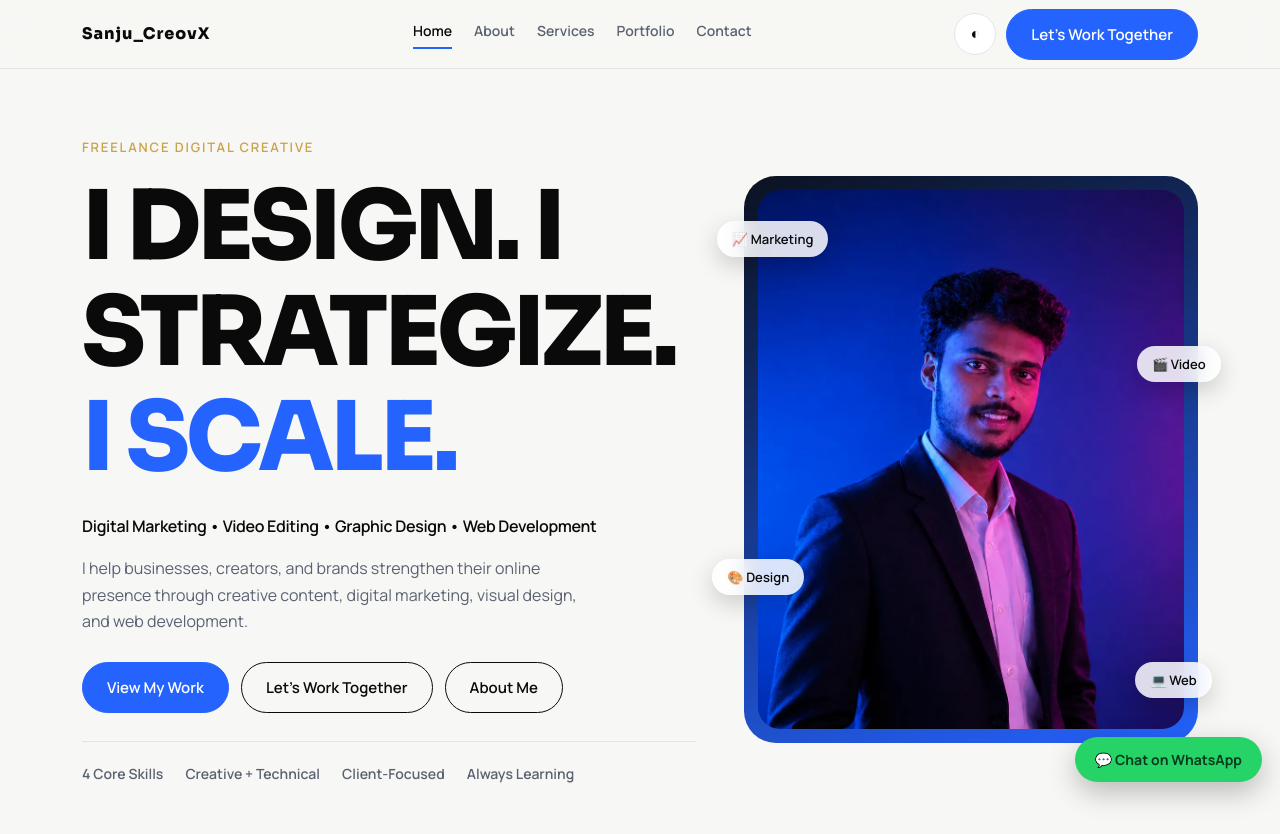
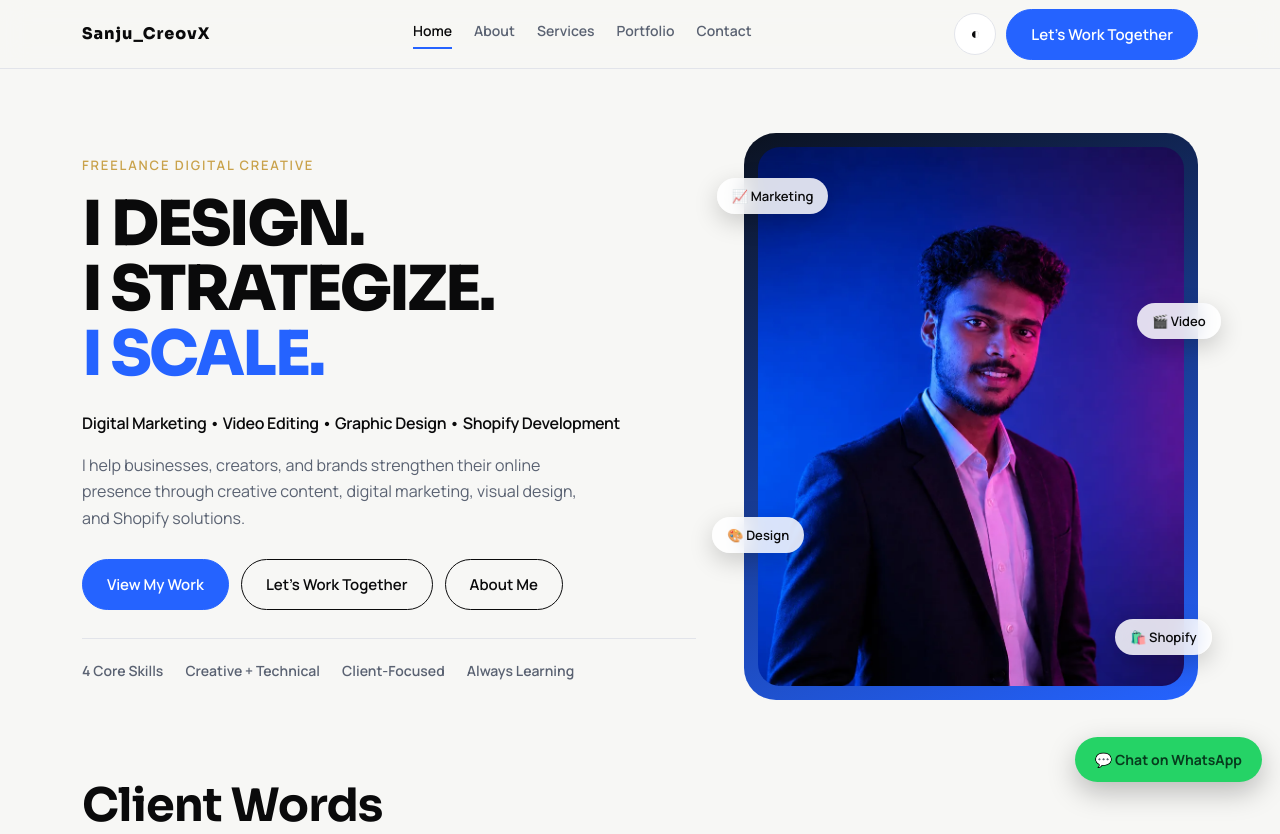
Before and after one commit to sanjey0508-ship-it/sanjeyyyyy, a plain HTML site: page index.html in a window 1280 px wide. Shown: the top 834 px of the page. Drawn offline with Linux system fonts and the light colour scheme.

Commit message:
Add files via upload

```diff
--- a/index.html
+++ b/index.html
@@ -1,31 +1,31 @@
 <!DOCTYPE html><html lang="en"><head>
 <meta charset="utf-8">
 <meta name="viewport" content="width=device-width, initial-scale=1">
-<title>Sanjey | Freelance Digital Marketing, Video Editing &amp; Web Development</title>
+<title>Sanjey | Freelance Digital Marketing, Video Editing &amp; Shopify</title>
 <link rel="preconnect" href="https://fonts.googleapis.com"><link rel="preconnect" href="https://fonts.gstatic.com" crossorigin="">
 <link href="https://fonts.googleapis.com/css2?family=Sora:wght@500;700;800&amp;family=Manrope:wght@400;500;600;700&amp;display=swap" rel="stylesheet">
 <script>try{var t=localStorage.getItem("theme");if(t)document.documentElement.dataset.theme=t}catch(e){}</script>
 <link rel="stylesheet" href="style.css">
-<meta name="description" content="Freelance digital creative offering digital marketing, video editing, graphic design and web development for brands, creators and small businesses.">
+<meta name="description" content="Freelance digital creative offering digital marketing, video editing, graphic design and Shopify store development for brands, creators and small businesses.">
 <meta name="robots" content="index,follow,max-image-preview:large">
 <meta name="theme-color" content="#0b1220">
 <link rel="canonical" href="https://sanjeyyyyy.vercel.app/">
 <meta property="og:site_name" content="Sanjey">
 <meta property="og:type" content="website">
-<meta property="og:title" content="Sanjey | Freelance Digital Marketing, Video Editing &amp; Web Development">
-<meta property="og:description" content="Freelance digital creative offering digital marketing, video editing, graphic design and web development for brands, creators and small businesses.">
+<meta property="og:title" content="Sanjey | Freelance Digital Marketing, Video Editing &amp; Shopify">
+<meta property="og:description" content="Freelance digital creative offering digital marketing, video editing, graphic design and Shopify store development for brands, creators and small businesses.">
 <meta property="og:url" content="https://sanjeyyyyy.vercel.app/">
 <meta property="og:image" content="https://sanjeyyyyy.vercel.app/og-image.png">
 <meta property="og:image:width" content="1200"><meta property="og:image:height" content="630">
 <meta property="og:locale" content="en_IN">
 <meta name="twitter:card" content="summary_large_image">
-<meta name="twitter:title" content="Sanjey | Freelance Digital Marketing, Video Editing &amp; Web Development">
-<meta name="twitter:description" content="Freelance digital creative offering digital marketing, video editing, graphic design and web development for brands, creators and small businesses.">
+<meta name="twitter:title" content="Sanjey | Freelance Digital Marketing, Video Editing &amp; Shopify">
+<meta name="twitter:description" content="Freelance digital creative offering digital marketing, video editing, graphic design and Shopify store development for brands, creators and small businesses.">
 <meta name="twitter:image" content="https://sanjeyyyyy.vercel.app/og-image.png">
 <link rel="icon" href="favicon.svg" type="image/svg+xml">
 <link rel="apple-touch-icon" href="apple-touch-icon.png">
 <link rel="preload" as="image" href="sanjey-neon.webp" fetchpriority="high">
-<script type="application/ld+json">{"@context":"https://schema.org","@graph":[{"@type":"WebSite","@id":"https://sanjeyyyyy.vercel.app/#website","url":"https://sanjeyyyyy.vercel.app/","name":"Sanjey","inLanguage":"en-IN"},{"@type":["Person","ProfessionalService"],"@id":"https://sanjeyyyyy.vercel.app/#sanjey","name":"Sanjey","url":"https://sanjeyyyyy.vercel.app/","image":"https://sanjeyyyyy.vercel.app/sanjey-neon.webp","jobTitle":"Freelance Digital Creative","description":"Freelance digital creative offering digital marketing, video editing, graphic design and web development for brands, creators and small businesses.","areaServed":"IN","knowsAbout":["Digital Marketing","Video Editing","Graphic Design","Web Development","Social Media Marketing","Meta Ads"],"sameAs":["https://instagram.com/Sanjuu_CreovX"],"hasOfferCatalog":{"@type":"OfferCatalog","name":"Services","itemListElement":[{"@type":"Offer","itemOffered":{"@type":"Service","name":"Digital Marketing"}},{"@type":"Offer","itemOffered":{"@type":"Service","name":"Video Editing"}},{"@type":"Offer","itemOffered":{"@type":"Service","name":"Graphic Design"}},{"@type":"Offer","itemOffered":{"@type":"Service","name":"Web Development"}}]}}]}</script>
+<script type="application/ld+json">{"@context":"https://schema.org","@graph":[{"@type":"WebSite","@id":"https://sanjeyyyyy.vercel.app/#website","url":"https://sanjeyyyyy.vercel.app/","name":"Sanjey","inLanguage":"en-IN"},{"@type":["Person","ProfessionalService"],"@id":"https://sanjeyyyyy.vercel.app/#sanjey","name":"Sanjey","url":"https://sanjeyyyyy.vercel.app/","image":"https://sanjeyyyyy.vercel.app/sanjey-neon.webp","jobTitle":"Freelance Digital Creative","description":"Freelance digital creative offering digital marketing, video editing, graphic design and Shopify store development for brands, creators and small businesses.","areaServed":"IN","knowsAbout":["Digital Marketing","Video Editing","Graphic Design","Shopify Development","Social Media Marketing","Meta Ads"],"sameAs":["https://instagram.com/Sanjuu_CreovX"],"hasOfferCatalog":{"@type":"OfferCatalog","name":"Services","itemListElement":[{"@type":"Offer","itemOffered":{"@type":"Service","name":"Digital Marketing"}},{"@type":"Offer","itemOffered":{"@type":"Service","name":"Video Editing"}},{"@type":"Offer","itemOffered":{"@type":"Service","name":"Graphic Design"}},{"@type":"Offer","itemOffered":{"@type":"Service","name":"Shopify Development"}}]}}]}</script>
 
 </head>
 <body>
@@ -38,14 +38,14 @@
 <header class="hero" id="home"><div class="wrap hg">
 <div>
 <span class="tag">FREELANCE DIGITAL CREATIVE</span>
-<h1>I DESIGN. I STRATEGIZE. <span>I SCALE.</span></h1>
-<h2 class="line">Digital Marketing • Video Editing • Graphic Design • Web Development</h2>
-<p>I help businesses, creators, and brands strengthen their online presence through creative content, digital marketing, visual design, and web development.</p>
+<h1>I DESIGN.<br>I STRATEGIZE.<br><span>I SCALE.</span></h1>
+<h2 class="line">Digital Marketing • Video Editing • Graphic Design • Shopify Development</h2>
+<p>I help businesses, creators, and brands strengthen their online presence through creative content, digital marketing, visual design, and Shopify solutions.</p>
 <div class="ctas"><a class="btn p" href="portfolio.html">View My Work</a><a class="btn" href="contact.html">Let's Work Together</a><a class="btn" href="about.html">About Me</a></div>
 <div class="trust"><span>4 Core Skills</span><span>Creative + Technical</span><span>Client-Focused</span><span>Always Learning</span></div>
 </div>
 <div class="pic"><img src="sanjey-neon.webp" width="899" height="1200" alt="Sanjey, freelance digital creative, portrait in blue and magenta light" fetchpriority="high">
-<span class="chip c1">📈 Marketing</span><span class="chip c2">🎬 Video</span><span class="chip c3">🎨 Design</span><span class="chip c4">💻 Web</span></div>
+<span class="chip c1">📈 Marketing</span><span class="chip c2">🎬 Video</span><span class="chip c3">🎨 Design</span><span class="chip c4">🛍️ Shopify</span></div>
 </div></header>
 
 <section id="testimonials" style="padding-top:0"><div class="wrap rv">
--- a/style.css
+++ b/style.css
@@ -82,3 +82,4 @@ section h1{font-size:clamp(28px,4.4vw,46px);letter-spacing:-.02em;margin-bottom:
 .pic img{object-position:center 18%}
 img{height:auto}.pic img{height:100%}.about img{height:auto;width:100%;aspect-ratio:1;max-height:560px}
 .proj.wip{border-style:dashed;background:transparent}.proj.wip:hover{transform:none;box-shadow:none}.proj.wip .th{background:repeating-linear-gradient(135deg,var(--card),var(--card) 10px,var(--bg) 10px,var(--bg) 20px);border:1px dashed var(--line);color:var(--mute);align-items:center;justify-content:center}
+.hg>div{min-width:0}.hero h1{font-size:clamp(32px,5.4vw,62px);line-height:1.05;white-space:nowrap}@media(max-width:860px){.hero h1{font-size:clamp(28px,8.6vw,64px)}}
```
